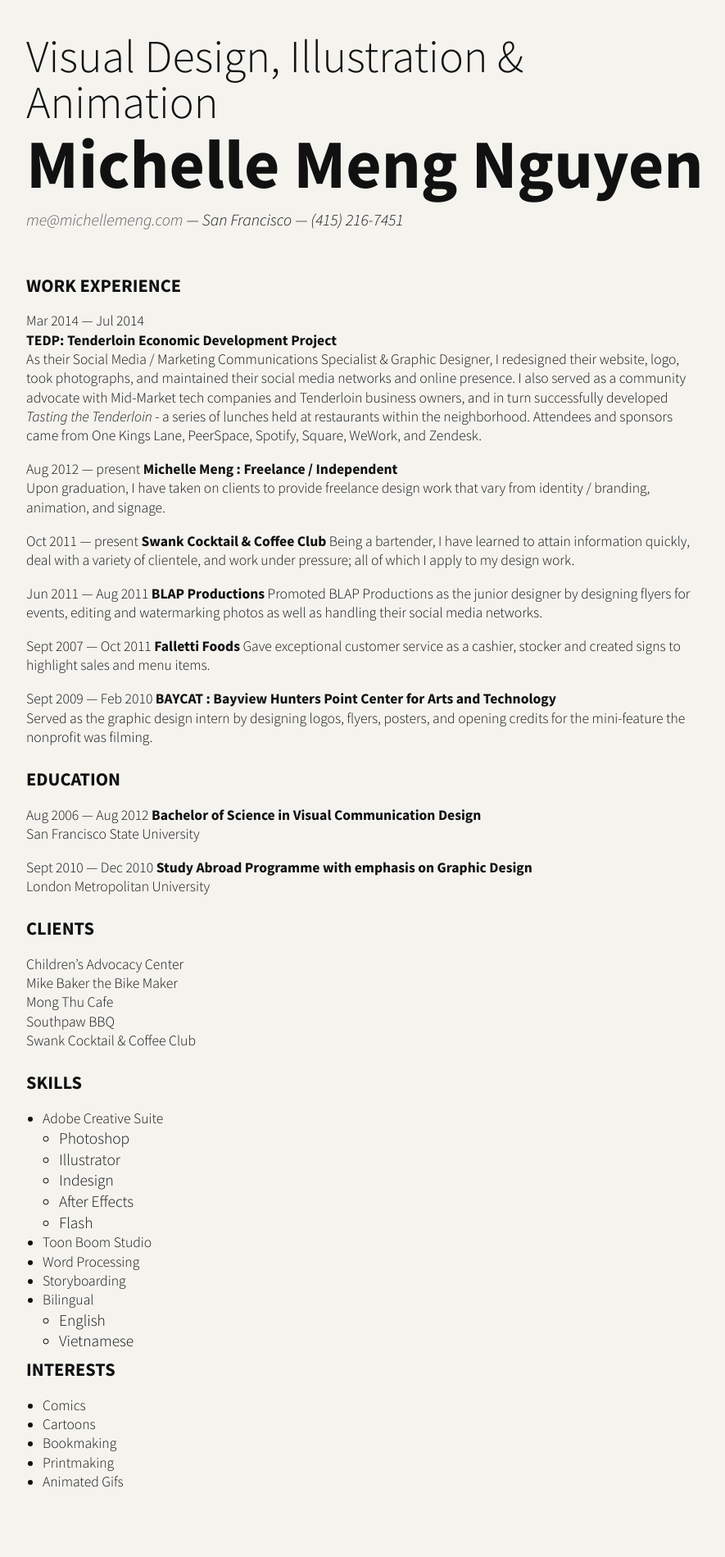
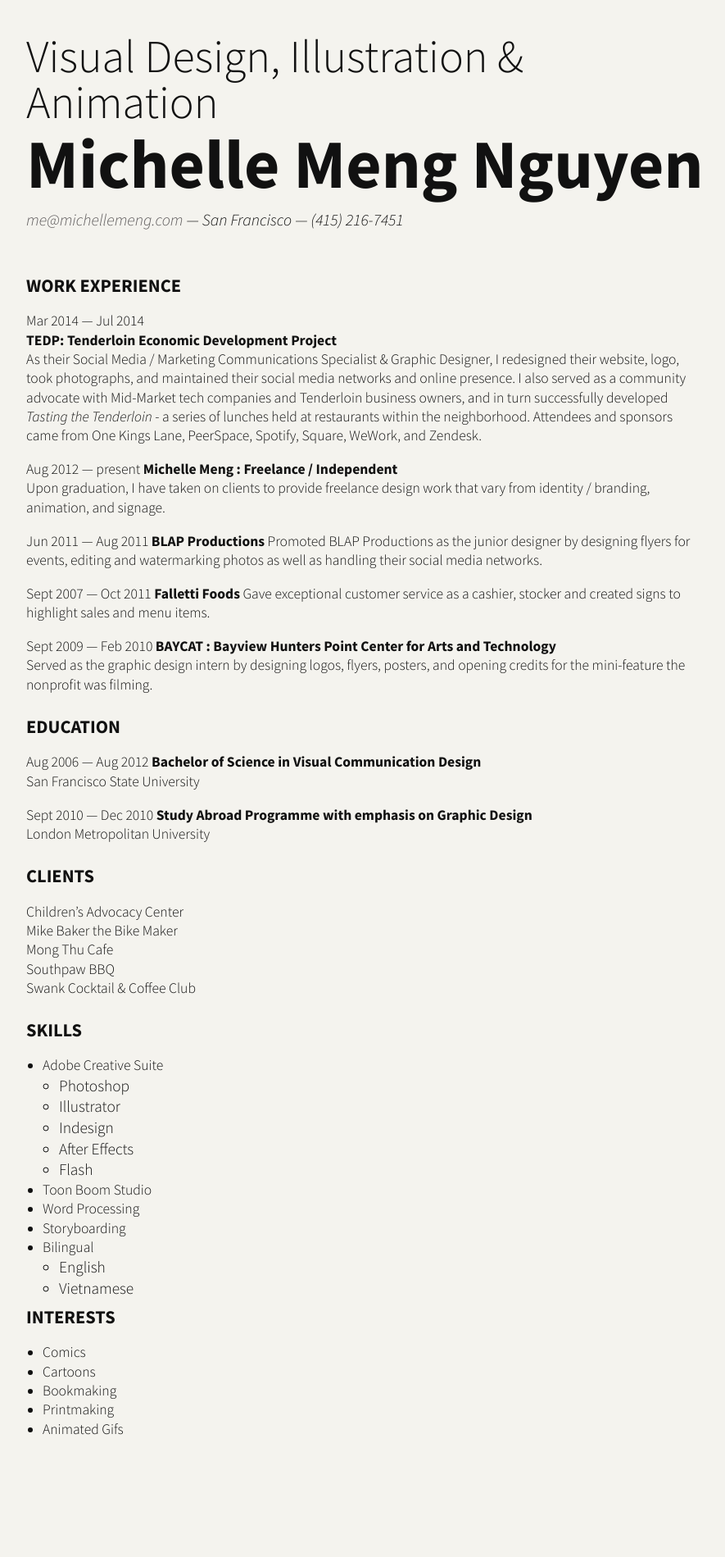
Before and after one commit to allthingsmeng/resume, a Jekyll site: the page built from index.md, in a window 1280 px wide. Shown: the whole page at 82% size, without its empty margins (194-1079 px from the left). Built offline with Jekyll 4.4.1, drawn with Linux system fonts in a browser that asks for light colours; Markdown is read by kramdown in place of the engine named in the settings; after the commit the page ends 1835 px from its top, so only the background shows below that.

Commit message:
ommit bar

```diff
--- a/index.md
+++ b/index.md
@@ -19,9 +19,6 @@
 **Michelle Meng : Freelance / Independent**
 Upon graduation, I have taken on clients to provide freelance design work that vary from identity / branding, animation, and signage.
 
-Oct 2011 — present
-**Swank Cocktail & Coffee Club**
-Being a bartender, I have learned to attain information quickly, deal with a variety of clientele, and work under pressure; all of which I apply to my design work.
 
 Jun 2011 — Aug 2011
 **BLAP Productions**
```
